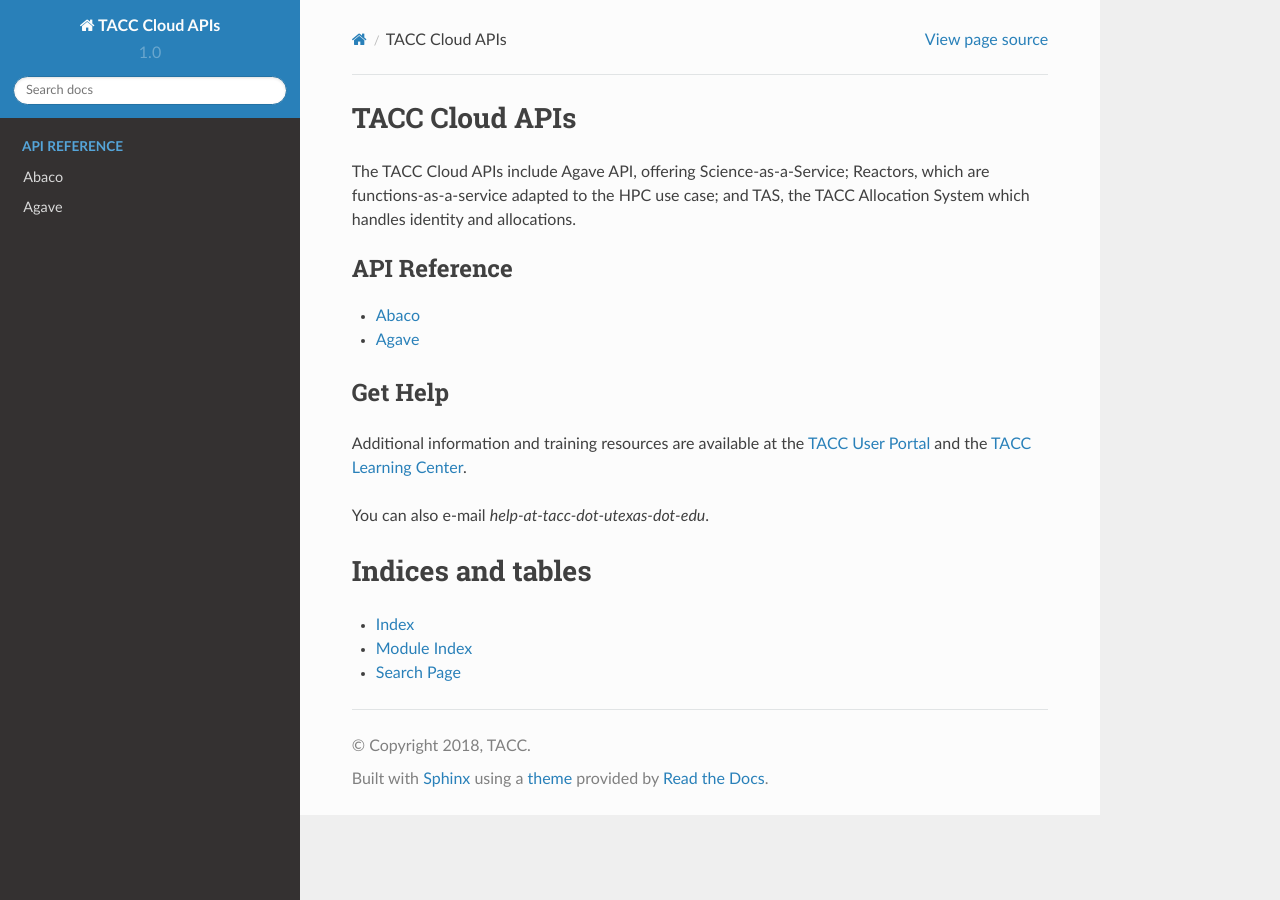
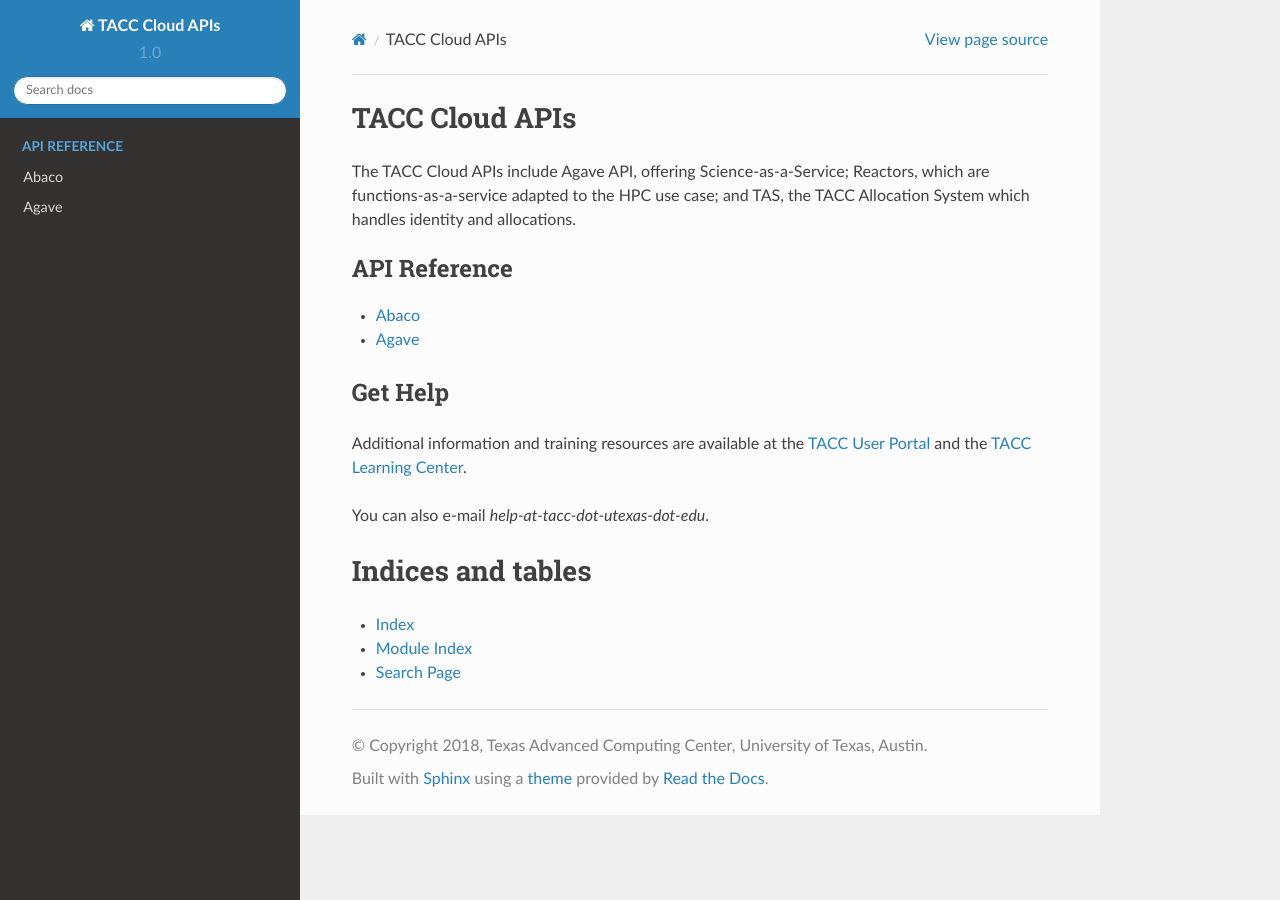
Before and after one commit to TACC-Cloud/tacc-cloud-docs, a Sphinx documentation site: the page built from docs/index.rst, in a window 1280 px wide. Built offline with Sphinx 7.4.7 and the Read the Docs theme 2.0.0, drawn with Linux system fonts in a browser that asks for light colours.

Commit message:
updated copyright

```diff
--- a/docs/conf.py
+++ b/docs/conf.py
@@ -23,7 +23,8 @@
 # -- Project information -----------------------------------------------------
 
 project = 'TACC Cloud APIs'
-copyright = '2018, TACC'
+copyright = '2018, Texas Advanced Computing Center, University of Texas, Austin'
+author = 'Erik Ferlanti'
 
 # The short X.Y version
 version = '1.0'
```
